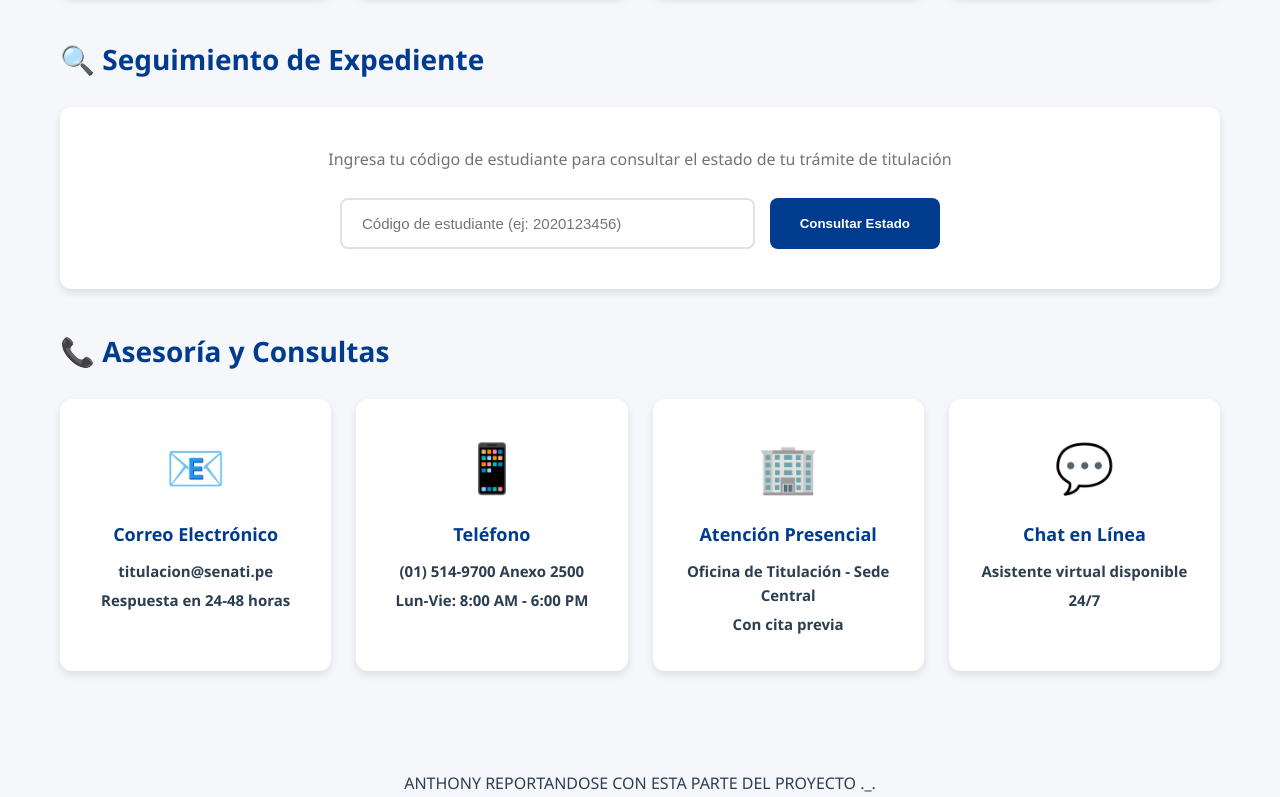
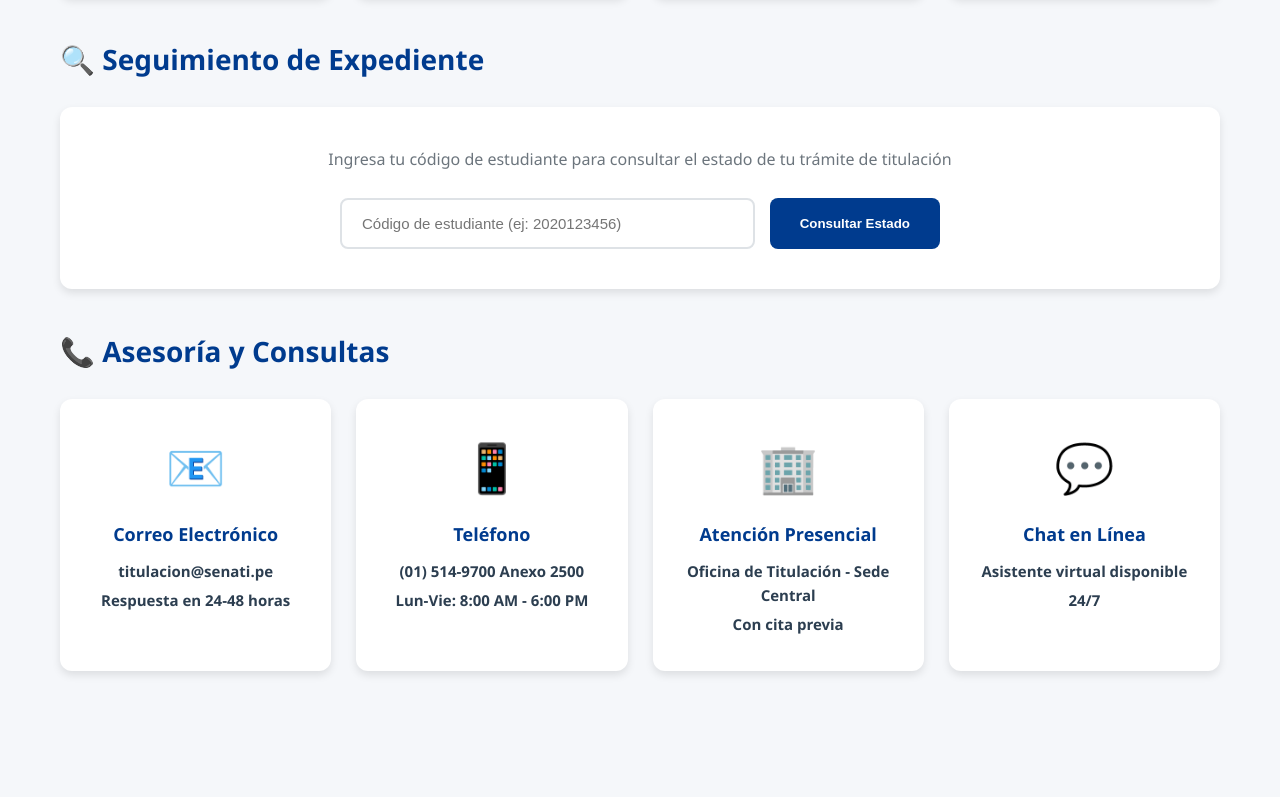
Before and after one commit to ANTDOR9/PROYECTO-PRUEBA-Pagina_institucional_practica, a plain HTML site: page page/titulacion.html in a window 1280 px wide. Shown: the part 2481-3278 px from the top of the page. After the commit the page ends 3252 px from the top, so only its background shows below. Drawn offline with Linux system fonts and the light colour scheme.

Commit message:
Remove Anthony's report message from titulacion.html

```diff
--- a/page/titulacion.html
+++ b/page/titulacion.html
@@ -250,5 +250,5 @@
     </main>
 
 </body>
-  <div><center>ANTHONY REPORTANDOSE CON ESTA PARTE DEL PROYECTO ._. </center></div>
+
 </html>
```
